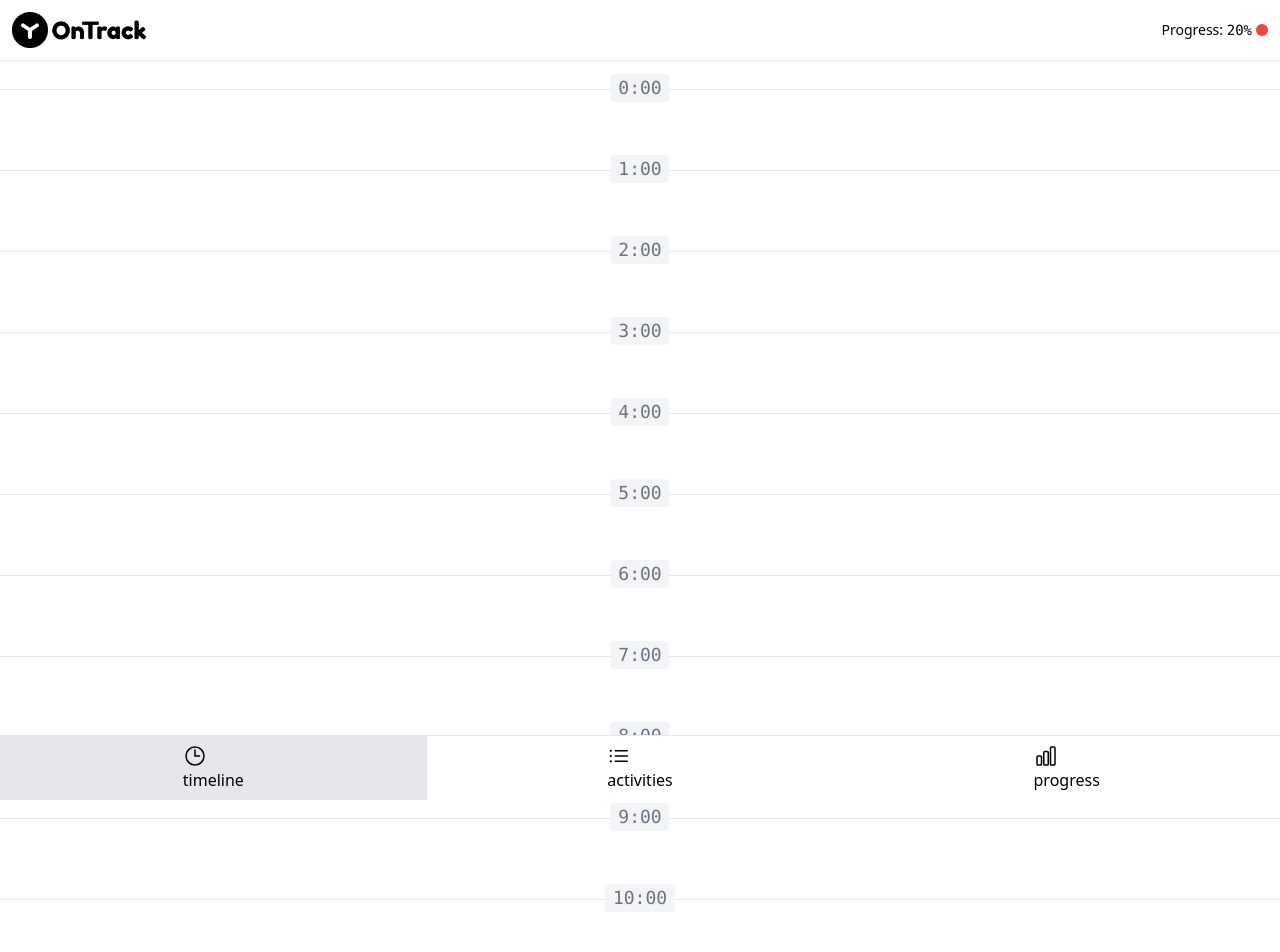
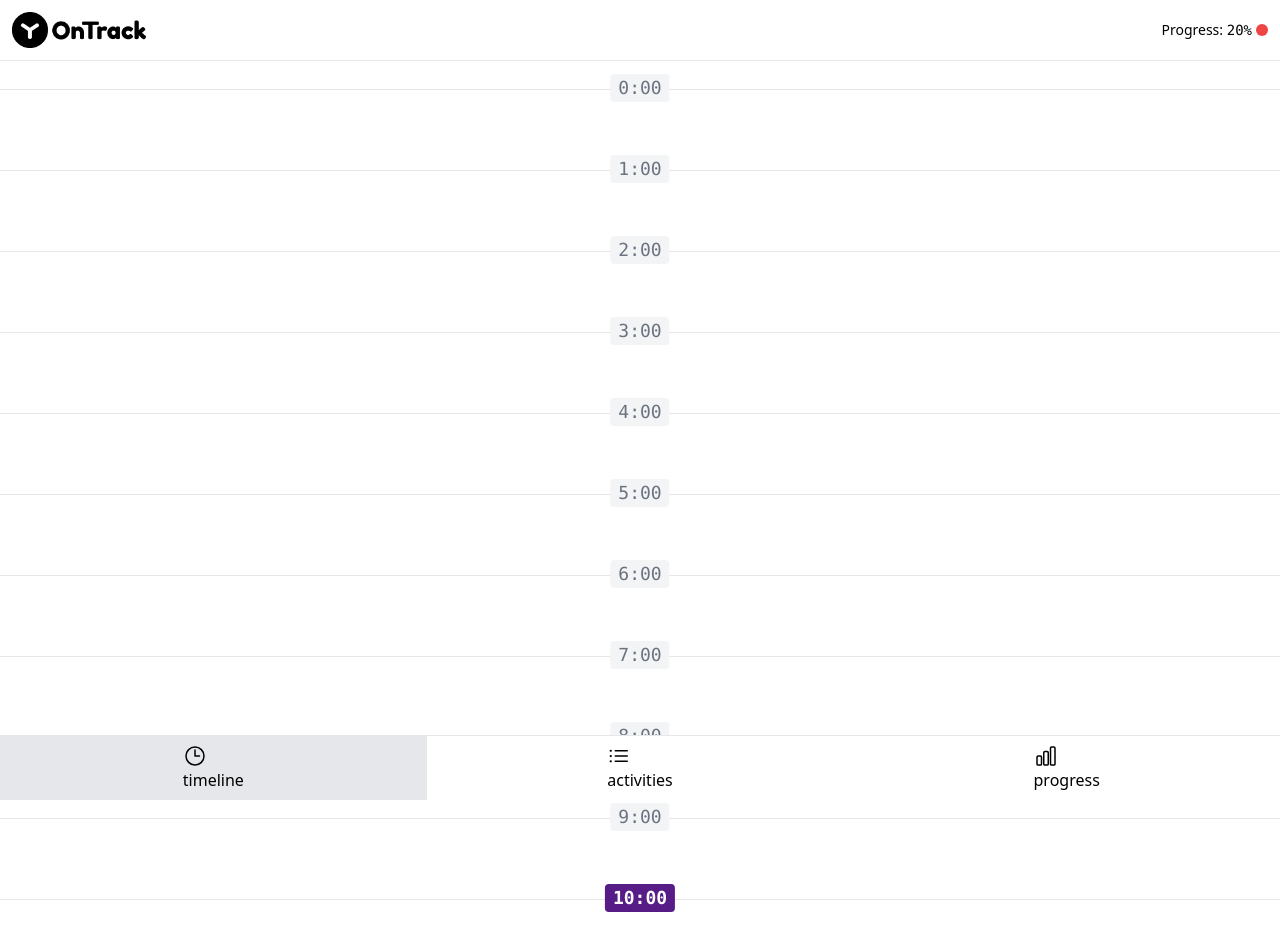
Before and after one commit to nikboxinbox/my_time, a Vue app: page /#timeline in a window 1280 px wide. Shown: the top 952 px of the page. Built offline with nearby package versions, Linux system fonts and the light colour scheme.

Commit message:
+ time-line-item

```diff
--- /dev/null
+++ b/src/components/TimelineItem.vue
@@ -0,0 +1,16 @@
+<script setup>
+const props = defineProps(['timelineItem'])
+// Если текущий час, то подсветить
+const hourLinkClasses = [
+  'absolute -top-4 left-1/2 -translate-x-1/2 rounded px-2 font-mono text-lg',
+  props.timelineItem.hour === new Date().getHours()
+    ? 'bg-purple-900 font-black text-white'
+    : 'bg-gray-100 text-gray-500'
+]
+</script>
+
+<template>
+  <li class="relative flex flex-col gap-2 border-t border-gray-200 py-10 px-4">
+    <a href="#" :class="hourLinkClasses"> {{ timelineItem.hour }}:00 </a>
+  </li>
+</template>
--- a/src/pages/TheTimeline.vue
+++ b/src/pages/TheTimeline.vue
@@ -1,5 +1,6 @@
 <script setup>
 import { generateTimelineItems } from '../functions'
+import TimelineItem from '../components/TimelineItem.vue'
 
 const timelineItems = generateTimelineItems()
 </script>
@@ -7,18 +8,11 @@ const timelineItems = generateTimelineItems()
 <template>
   <div class="mt-7">
     <ul>
-      <li
-        v-for="{ hour } in timelineItems"
-        :key="hour"
-        class="relative flex flex-col gap-2 border-t border-gray-200 py-10 px-4"
-      >
-        <a
-          href="#"
-          class="absolute -top-4 left-1/2 -translate-x-1/2 rounded bg-gray-100 px-2 font-mono text-lg text-gray-500"
-        >
-          {{ hour }}:00
-        </a>
-      </li>
+      <TimelineItem
+        v-for="timelineItem in timelineItems"
+        :key="timelineItem.hour"
+        :timeline-item="timelineItem"
+      />
     </ul>
   </div>
 </template>
```
